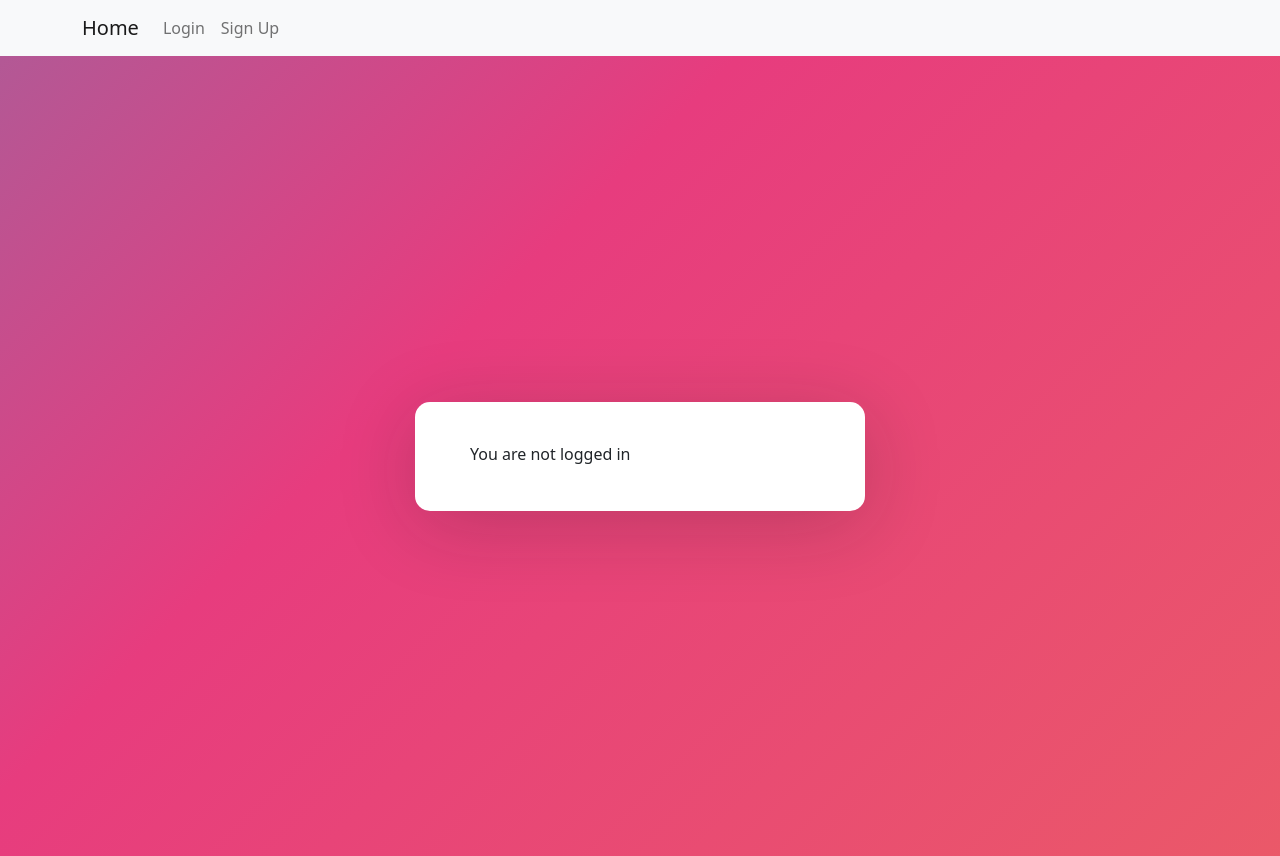
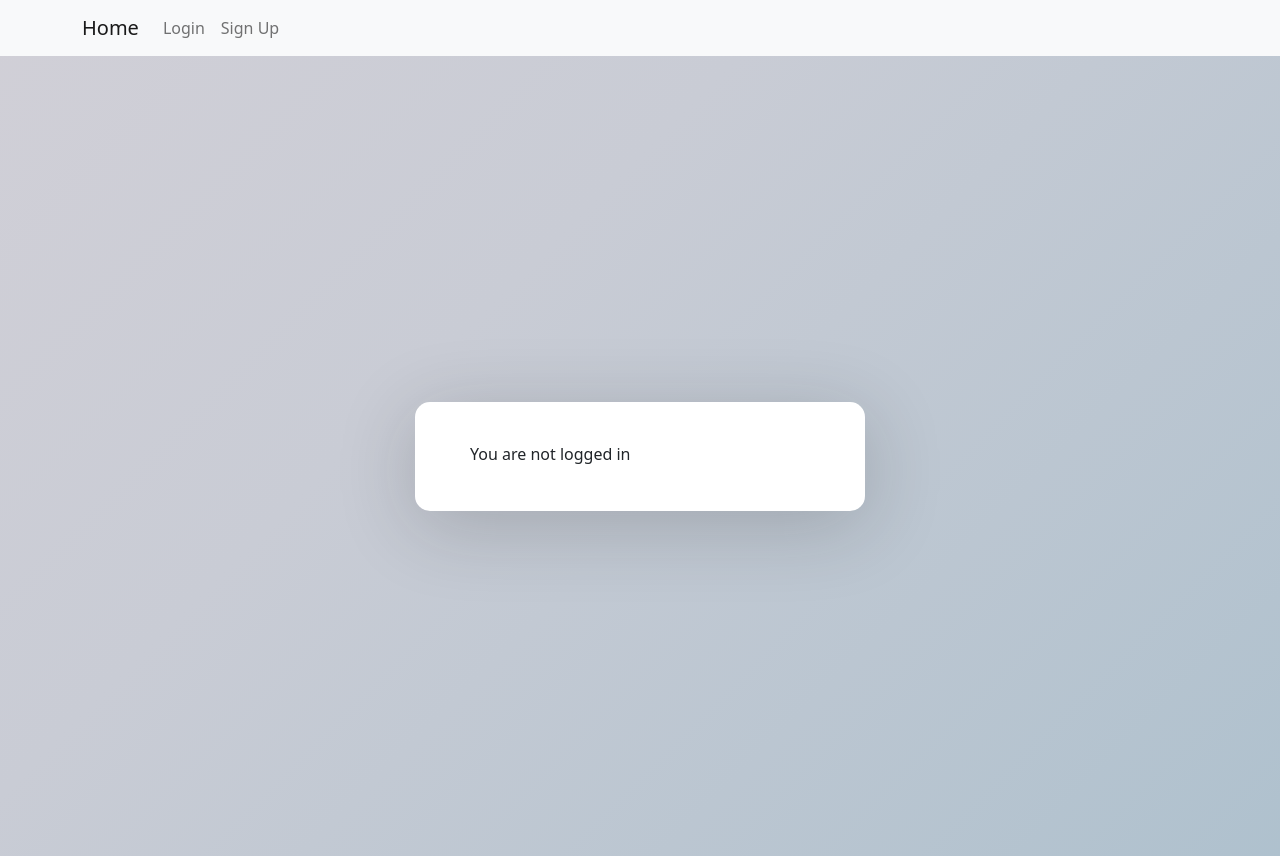
Before and after one commit to YuriSalgado/angular-auth, an Angular app: page / in a window 1280 px wide. Built offline with nearby package versions, Linux system fonts and the light colour scheme; no server answers.

Commit message:
software background transition

```diff
--- a/src/styles.css
+++ b/src/styles.css
@@ -5,7 +5,7 @@
 
 /* By P1N2O, thanks! */
 body {
-	background: linear-gradient(-45deg, #ee7752, #e73c7e, #23a6d5, #23d5ab);
+	background: linear-gradient(-45deg, #93B5C6, #C9CCD5, #E4D8DC, #FFE3E3);
 	background-size: 400% 400%;
 	animation: gradient 15s ease infinite;
 }
```
